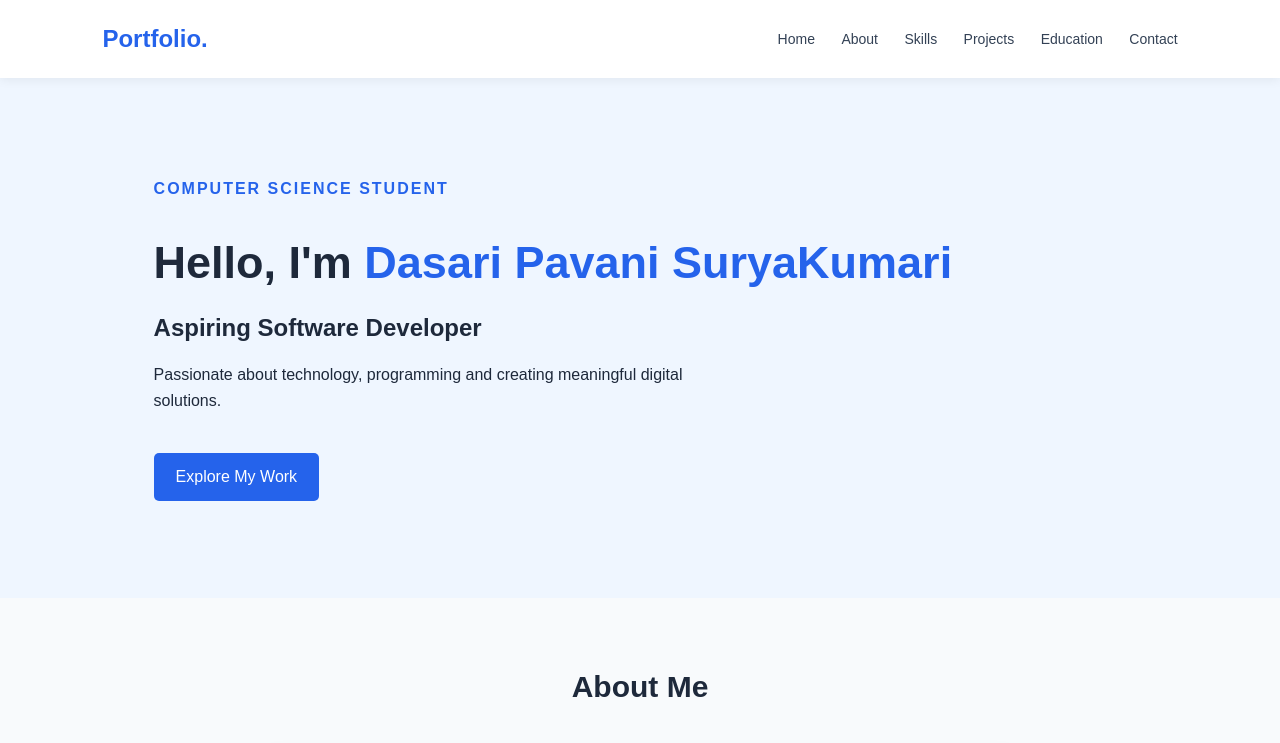
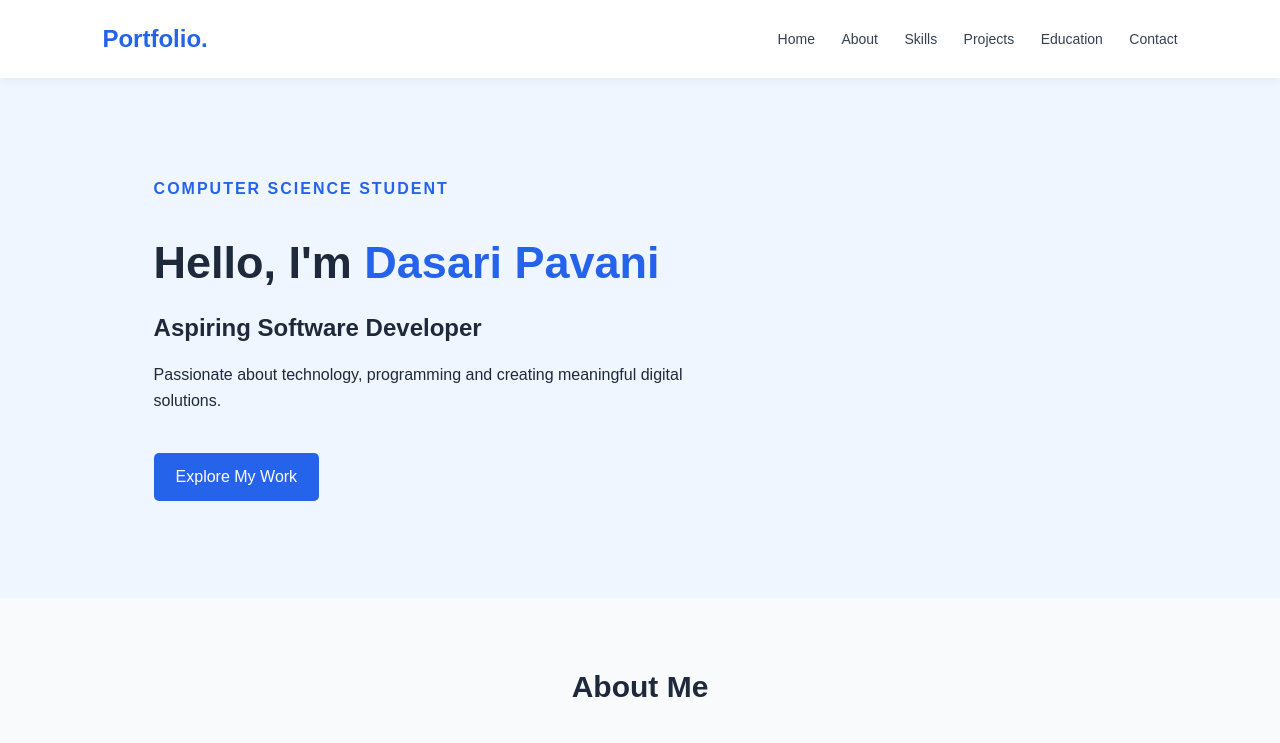
Before and after one commit to pavanidasari11/AWS-CI-CD---PROJECT, a plain HTML site: page index.html in a window 1280 px wide. Shown: the top 743 px of the page. Drawn offline with Linux system fonts and the light colour scheme.

```diff
--- a/index.html
+++ b/index.html
@@ -23,7 +23,7 @@
     <section id="home" class="hero">
         <div>
             <p class="tag">COMPUTER SCIENCE STUDENT</p>
-            <h1>Hello, I'm <span> Dasari Pavani SuryaKumari</span></h1>
+            <h1>Hello, I'm <span> Dasari Pavani </span></h1>
             <h2>Aspiring Software Developer</h2>
             <p>Passionate about technology, programming and creating meaningful digital solutions.</p>
             <a href="#projects" class="btn">Explore My Work</a>
```
